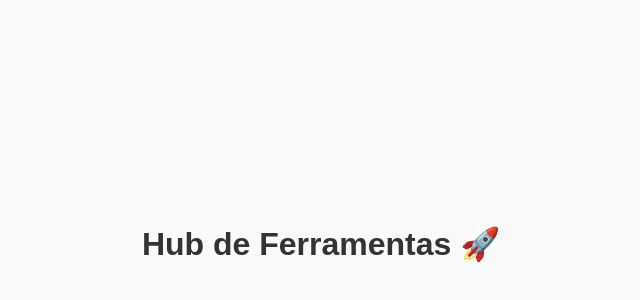
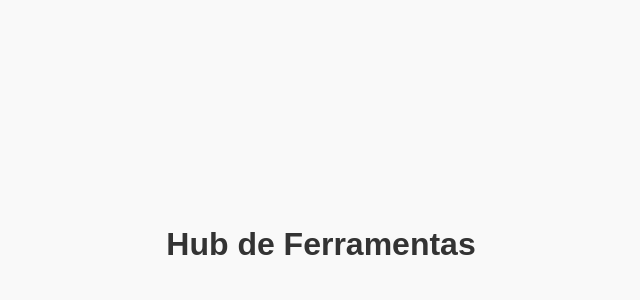
Before and after one commit to nogD3V/hubdeferramentas, a plain HTML site: page index.html in a window 1280 px wide. Shown: the part 156-456 px from the top of the page, without its empty margins (319-959 px from the left). Drawn offline with Linux system fonts and the light colour scheme.

Commit message:
teste, removendo o foguete do nome

```diff
--- a/index.html
+++ b/index.html
@@ -7,6 +7,6 @@
   <link rel="stylesheet" href="css/style.css" />
 </head>
 <body>
-  <h1>Hub de Ferramentas 🚀</h1>
+  <h1>Hub de Ferramentas</h1>
 </body>
 </html>
```
